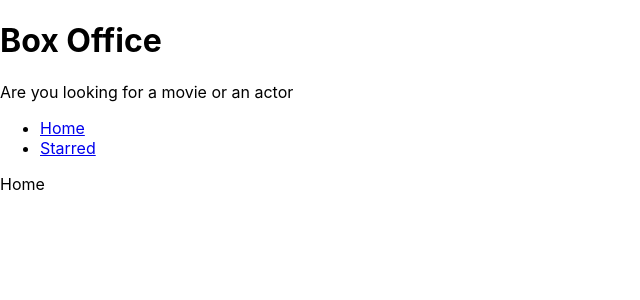
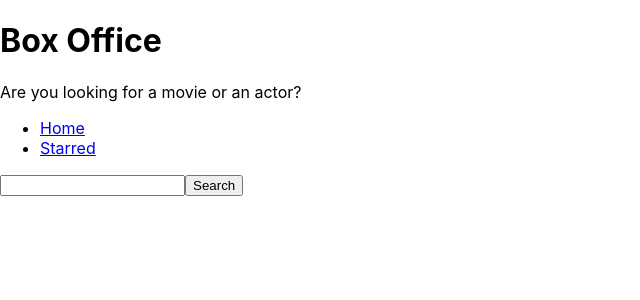
Before and after one commit to Rizwankhxn/box-office-app, a React (Create React App) app: page / in a window 1280 px wide. Shown: the top 300 px of the page, without its empty margins (0-640 px from the left). Built offline with nearby package versions, Linux system fonts and the light colour scheme.

Commit message:
added textbix for searching,search for shows on button click

```diff
--- a/src/components/AppTitle.jsx
+++ b/src/components/AppTitle.jsx
@@ -1,7 +1,7 @@
 export default function AppTitle(props) {
   const {
     title = 'Box Office',
-    subtitle = 'Are you looking for a movie or an actor',
+    subtitle = 'Are you looking for a movie or an actor?',
   } = props;
   return (
     <div>
--- a/src/pages/Home.jsx
+++ b/src/pages/Home.jsx
@@ -1,4 +1,28 @@
+import { useState } from 'react';
+
 const Home = () => {
-  return <div>Home</div>;
+  const [searchStr, setSearchStr] = useState('');
+
+  const onSearchInputChange = ev => {
+    setSearchStr(ev.target.value);
+  };
+  const onSearch = async ev => {
+    ev.preventDefault();
+
+    const response = await fetch(
+      `https://api.tvmaze.com/search/shows?q=${searchStr}`
+    );
+    const body = await response.json();
+    console.log(body);
+    // https://api.tvmaze.com/search/shows?q=boys
+  };
+  return (
+    <div>
+      <form onSubmit={onSearch}>
+        <input type="text" value={searchStr} onChange={onSearchInputChange} />
+        <button type="submit">Search</button>
+      </form>
+    </div>
+  );
 };
 export default Home;
```
